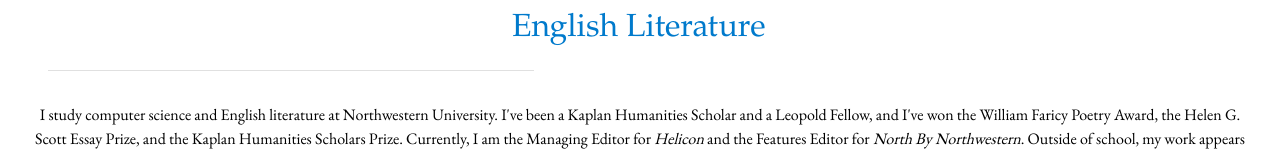
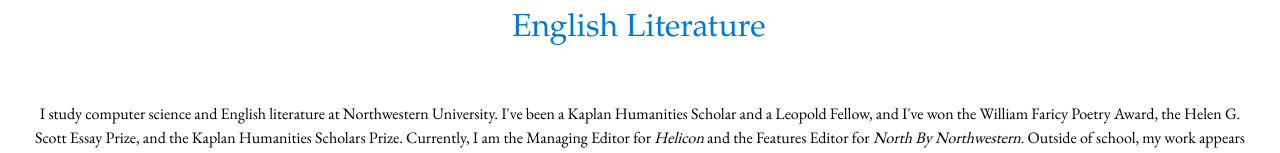
Before and after one commit to yongssh/yongssh.github.io, a Next.js app: page / in a window 1280 px wide. Shown: the part 424-577 px from the top of the page. Built offline with nearby package versions, Linux system fonts and the light colour scheme.

Commit message:
update home page, remove divider

```diff
--- a/src/app/components/about.tsx
+++ b/src/app/components/about.tsx
@@ -45,7 +45,7 @@ const AboutSection = () => {
             <span>Hello! I&apos;m Yong-Yu, <br></br>and I study </span><br></br>
             <span className="typed-text">{currentField}</span>
 
-          <Divider className="divider" variant="middle" />
+          {/* <Divider className="divider" variant="middle" /> */}
           </div>
         </div>
         <p className="bio-text">
```
